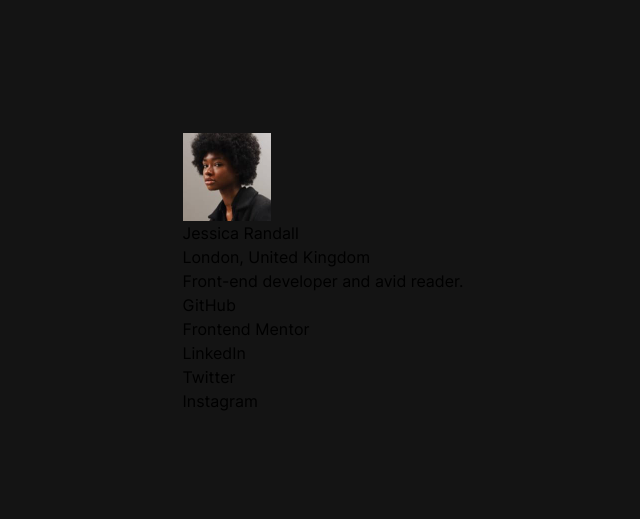
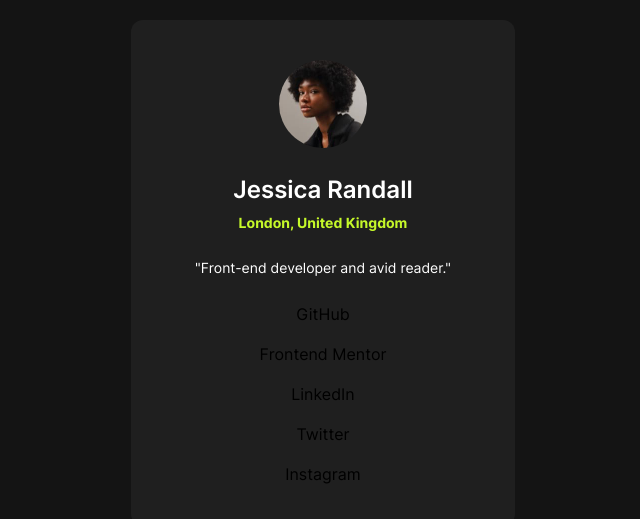
Before and after one commit to dionysia-lemonaki/social-links-profile, a React (Vite) app: page / in a window 1280 px wide. Shown: the part 127-646 px from the top of the page, without its empty margins (317-957 px from the left). Built offline with nearby package versions, Linux system fonts and the light colour scheme.

Commit message:
style: style profile card layout and text

```diff
--- a/src/components/ProfileCard.tsx
+++ b/src/components/ProfileCard.tsx
@@ -7,14 +7,26 @@ interface ProfileCardProps {
 
 const ProfileCard = ({ person }: ProfileCardProps) => {
   return (
-    <div>
-      <img src={person.avatar} alt="" width="88" height="88" />
-      <div>
-        <h1>{person.name}</h1>
-        <p>{person.location}</p>
+    <div className="bg-grey-800 max-w-[24rem] w-full rounded-xl p-6 md:p-10 flex flex-col gap-6 text-center">
+      <img
+        src={person.avatar}
+        alt=""
+        width="88"
+        height="88"
+        className="mx-auto rounded-full"
+      />
+      <div className="flex flex-col gap-1">
+        <h1 className="text-2xl font-semibold leading-normal text-white">
+          {person.name}
+        </h1>
+        <p className="text-sm font-bold leading-normal text-green">
+          {person.location}
+        </p>
       </div>
-      <p>{person.bio}</p>
-      <ul>
+      <p className="text-sm font-normal leading-normal text-white before:content-(--content) after:content-(--content)">
+        {person.bio}
+      </p>
+      <ul className="flex flex-col gap-4">
         {person.links.map((link) => (
           <ProfileLink key={link.url} link={link} />
         ))}
--- a/src/style.css
+++ b/src/style.css
@@ -10,5 +10,11 @@
 
 @theme {
   --font-inter: Inter, sans-serif;
+  --color-grey-800: hsl(0 0% 12%);
   --color-grey-900: hsl(0 0% 8%);
+  --color-green: hsl(75 94% 57%);
 }
+
+:root {
+  --content: '"';
+}
```
